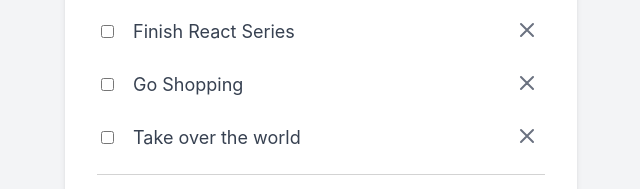
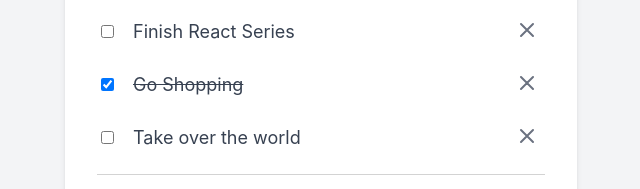
Before and after one commit to ryangurn/beginning-react, a React (Create React App) app: page / in a window 1280 px wide. Shown: the part 173-362 px from the top of the page, without its empty margins (319-959 px from the left). Built offline with nearby package versions, Linux system fonts and the light colour scheme.

Commit message:
Episode 5

```diff
--- a/src/App.css
+++ b/src/App.css
@@ -70,7 +70,7 @@
   width: 100%;
   border: none;
   box-shadow: 0 1px 3px 0 rgba(0, 0, 0, 0.1), 0 1px 2px 0 rgba(0, 0, 0, 0.06);
-  padding: 8px;
+  padding: 6px 8px;
   font-size: 18px;
 }
 
--- a/src/components/App.js
+++ b/src/components/App.js
@@ -7,17 +7,20 @@
         {
             id: 1,
             title: 'Finish React Series',
-            isComplete: false
+            isComplete: false,
+            isEditing: false,
         },
         {
             id: 2,
             title: 'Go Shopping',
-            isComplete: true
+            isComplete: true,
+            isEditing: false,
         },
         {
             id: 3,
             title: 'Take over the world',
-            isComplete: false
+            isComplete: false,
+            isEditing: false,
         }
     ]);
 
@@ -52,6 +55,45 @@
         setTodoInput(event.target.value);
     }
 
+    function completeTodo(id) {
+        const updatedTodos = todos.map(todo => {
+            if (todo.id === id)
+                todo.isComplete = !todo.isComplete;
+
+            return todo;
+        });
+
+        setTodos(updatedTodos);
+    }
+
+    function markAsEditing(id) {
+        const updatedTodos = todos.map(todo => {
+            if (todo.id === id)
+                todo.isEditing = !todo.isEditing;
+
+            return todo;
+        });
+
+        setTodos(updatedTodos);
+    }
+
+    function updateTodo(event, id) {
+        const updatedTodos = todos.map(todo => {
+            if (todo.id === id) {
+                todo.isEditing = false;
+                if (event.target.value.trim().length === 0) {
+                    return todo;
+                }
+
+                todo.title = event.target.value;
+            }
+
+            return todo;
+        });
+
+        setTodos(updatedTodos);
+    }
+
     return (
         <div className="todo-app-container">
             <div className="todo-app">
@@ -70,9 +112,24 @@
                     {todos.map((todo, index) => (
                         <li key={todo.id} className="todo-item-container">
                             <div className="todo-item">
-                                <input type="checkbox"/>
-                                <span className="todo-item-label">{todo.title}</span>
-                                {/* <input type="text" className="todo-item-input" value="Finish React Series" /> */}
+                                <input type="checkbox" checked={todo.isComplete}
+                                       onChange={() => completeTodo(todo.id)}/>
+
+                                {!todo.isEditing ? (
+                                    <span
+                                        onDoubleClick={() => markAsEditing(todo.id)}
+                                        className={`todo-item-label ${todo.isComplete ? 'line-through' : ''}`}>{todo.title}</span>
+                                ) : (
+                                    <input type="text" defaultValue={todo.title} className="todo-item-input" autoFocus
+                                           onBlur={(event) => updateTodo(event, todo.id)}
+                                           onKeyDown={(event) => {
+                                               if (event.key === 'Enter')
+                                                   updateTodo(event, todo.id)
+                                               else if (event.key === 'Escape')
+                                                   markAsEditing(todo.id)
+                                           }}
+                                    />
+                                )}
                             </div>
                             <button onClick={() => deleteTodo(todo.id)} className="x-button">
                                 <svg
```
